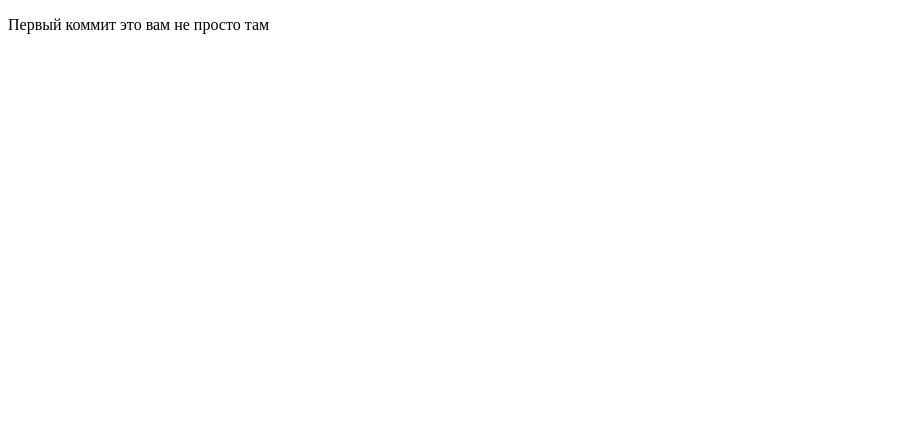
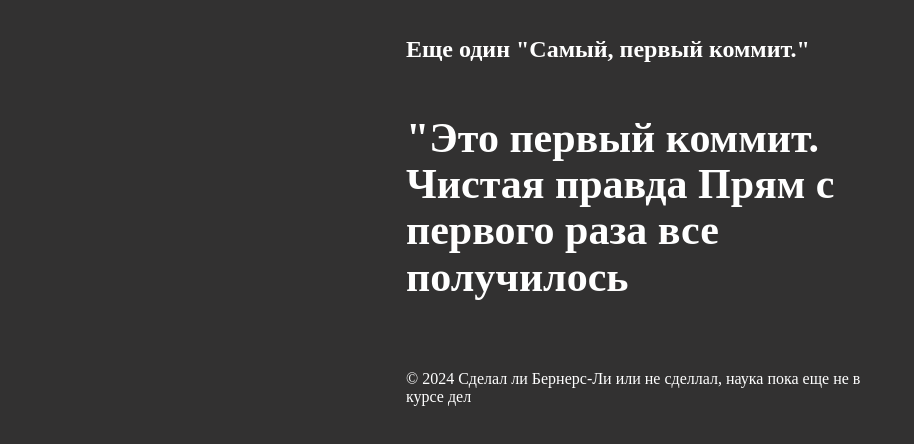
Before and after one commit to NiroWoolf/first-project, a plain HTML site: page index.html in a window 1280 px wide. Shown: the whole page, without its empty margins (0-914 px from the left). Drawn offline with Linux system fonts and the light colour scheme.

Commit message:
Самый второй коммит

```diff
--- a/index.html
+++ b/index.html
@@ -2,12 +2,22 @@
 <html lang="en">
   <head>
     <meta charset="UTF-8" />
-    <meta name="viewport" content="width=Пе, initial-scale=1.0" />
-    <title>Document</title>
+    <meta name="viewport" content="width=device-width, initial-scale=1.0" />
+    <title>Первый документ для первого коммита</title>
+    <link rel="stylesheet" href="style.css" />
   </head>
   <body>
-    <div>
-      <p>Первый коммит это вам не просто там</p>
+    <div class="header">
+      <p class="logo">Еще один "Самый, первый коммит."</p>
     </div>
+
+    <div class="advice">
+      <span>"Это первый коммит. Чистая правда</span>
+      <span class="phrase">Прям с первого раза все получилось</span>
+    </div>
+
+    <p class="footer">
+      © 2024 Сделал ли Бернерс-Ли или не сделлал, наука пока еще не в курсе дел
+    </p>
   </body>
 </html>
--- a/style.css
+++ b/style.css
@@ -0,0 +1,62 @@
+@font-face {
+  src: url(https://code.s3.yandex.net/web-code/fonts/SuisseIntl-Book.woff);
+  font-family: "Suisse";
+  font-weight: normal;
+}
+
+@font-face {
+  src: url(https://code.s3.yandex.net/web-code/fonts/SuisseIntl-Bold.woff);
+  font-family: "Suisse";
+  font-weight: bold;
+}
+
+html {
+  height: 100%;
+  margin: 0;
+  -webkit-font-smoothing: antialiased;
+}
+
+body {
+  background-color: #323131;
+  color: white;
+  position: relative;
+  max-width: 540px;
+  min-height: 100%;
+  margin: 0 auto;
+  font-family: "Suisse";
+  box-sizing: border-box;
+  padding: 36px;
+}
+
+.header {
+  display: flex;
+  align-items: baseline;
+  justify-content: space-between;
+}
+
+.logo {
+  font-weight: bold;
+  font-size: 24px;
+  margin: 0;
+}
+
+.fooer {
+  font-weight: normal;
+  font-size: 24px;
+  margin: 0;
+}
+
+.advice {
+  font-size: 42px;
+  font-weight: bold;
+  line-height: 1.1;
+  margin-bottom: 70px;
+  margin-top: 52px; /* Добавлено правило */
+}
+
+.footer {
+  font-size: 16px;
+  margin: 50px 0 0; /* Отступ сверху для создания пространства между основным контентом и футером */
+  position: relative; /* Изменено на relative */
+  bottom: auto; /* Убираем нижний отступ */
+}
```
